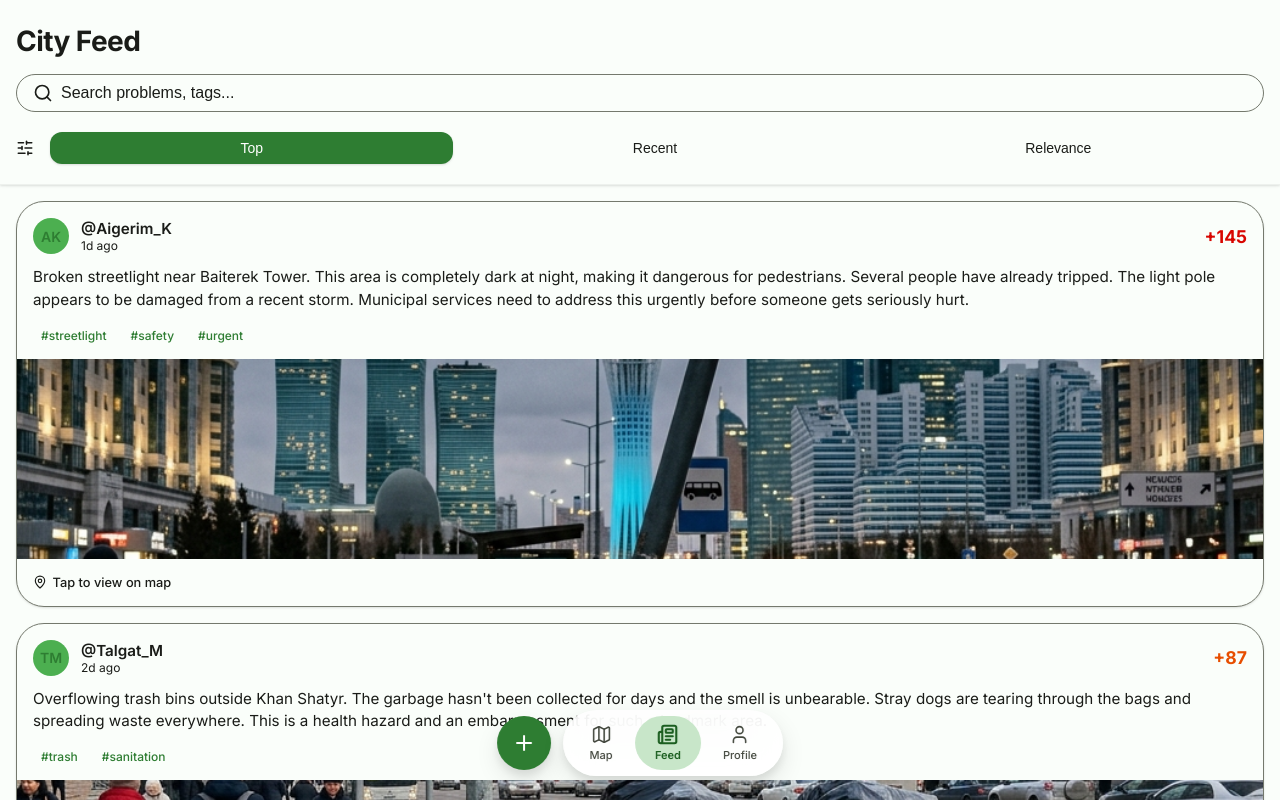
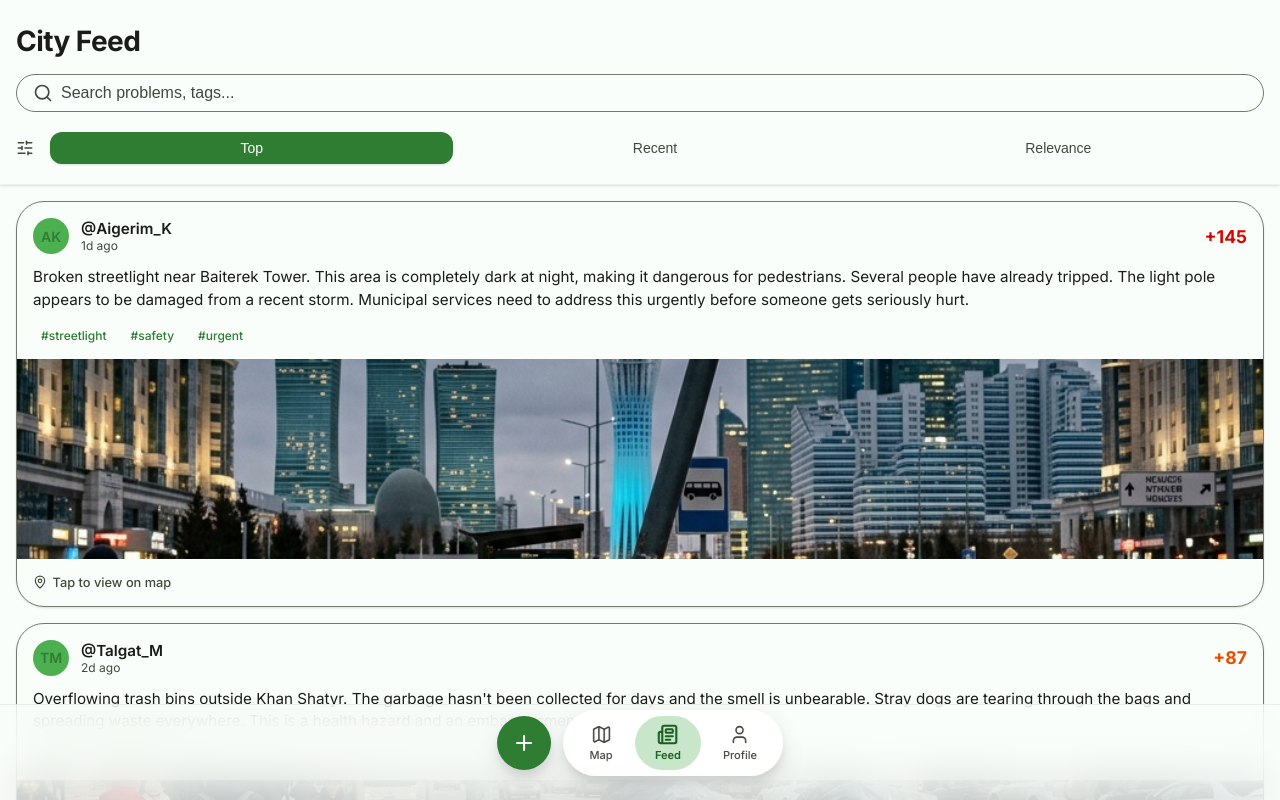
Before and after one commit to poizonfeed/birqala-app, a Next.js app: page / in a window 1280 px wide. Both pictures are taken after a click on the button "Feed". Built offline with nearby package versions, Linux system fonts and the light colour scheme.

Commit message:
fix: resolve transparent menu background, add bottom bar blur on feed, and close post details on tab change

```diff
--- a/app/globals.css
+++ b/app/globals.css
@@ -21,6 +21,11 @@
   --on-surface-variant: #43483E;
   --outline: #74796D;
   --outline-variant: #C3C8BB;
+
+  /* Backwards compatibility / generic variables mapped to Material You */
+  --background: var(--surface);
+  --text: var(--on-surface);
+  --text-secondary: var(--on-surface-variant);
 
   /* Error */
   --error: #BA1A1A;
--- a/components/AppShell.js
+++ b/components/AppShell.js
@@ -65,6 +65,12 @@ export default function AppShell() {
     setActiveTab("feed");
   }, []);
 
+  const handleTabChange = useCallback((tab) => {
+    setActiveTab(tab);
+    setSelectedPost(null);
+    setIsDetailOpen(false);
+  }, []);
+
   return (
     <div className={styles.shell}>
       {activeTab === "map" && (
@@ -107,9 +113,11 @@ export default function AppShell() {
         />
       )}
 
+      {activeTab !== "map" && <div className={styles.bottomBarBlur} />}
+
       <FloatingNav
         activeTab={activeTab}
-        onTabChange={setActiveTab}
+        onTabChange={handleTabChange}
         onCreatePost={() => setIsCreatingPost(true)}
       />
     </div>
--- a/components/AppShell.module.css
+++ b/components/AppShell.module.css
@@ -35,3 +35,17 @@
     transform: rotate(360deg);
   }
 }
+
+.bottomBarBlur {
+  position: fixed;
+  bottom: 0;
+  left: 0;
+  right: 0;
+  height: 96px;
+  background: color-mix(in srgb, var(--surface) 75%, transparent);
+  backdrop-filter: blur(20px);
+  -webkit-backdrop-filter: blur(20px);
+  border-top: 1px solid rgba(0, 0, 0, 0.06);
+  z-index: 950; /* below FloatingNav (1000) but above lists */
+  pointer-events: none; /* let clicks pass through to list items */
+}
--- a/components/CreatePost/CreatePost.js
+++ b/components/CreatePost/CreatePost.js
@@ -75,6 +75,7 @@ export default function CreatePost({ onClose, onSubmit }) {
               placeholder="Describe the issue in detail..."
               value={description}
               onChange={(e) => setDescription(e.target.value)}
+              onKeyDown={(e) => e.stopPropagation()}
               rows={4}
             />
           </div>
--- a/components/PostDetail/PostDetail.js
+++ b/components/PostDetail/PostDetail.js
@@ -130,12 +130,13 @@ export default function PostDetail({ post, onClose }) {
             </div>
           </div>
 
-          {/* Comment input bar */}
+           {/* Comment input bar */}
           <div className={styles.commentInput}>
             <input
               type="text"
               placeholder="Add a comment…"
               className={styles.input}
+              onKeyDown={(e) => e.stopPropagation()}
             />
             <button className={styles.sendBtn} aria-label="Send comment">
               <Send size={18} />
```
